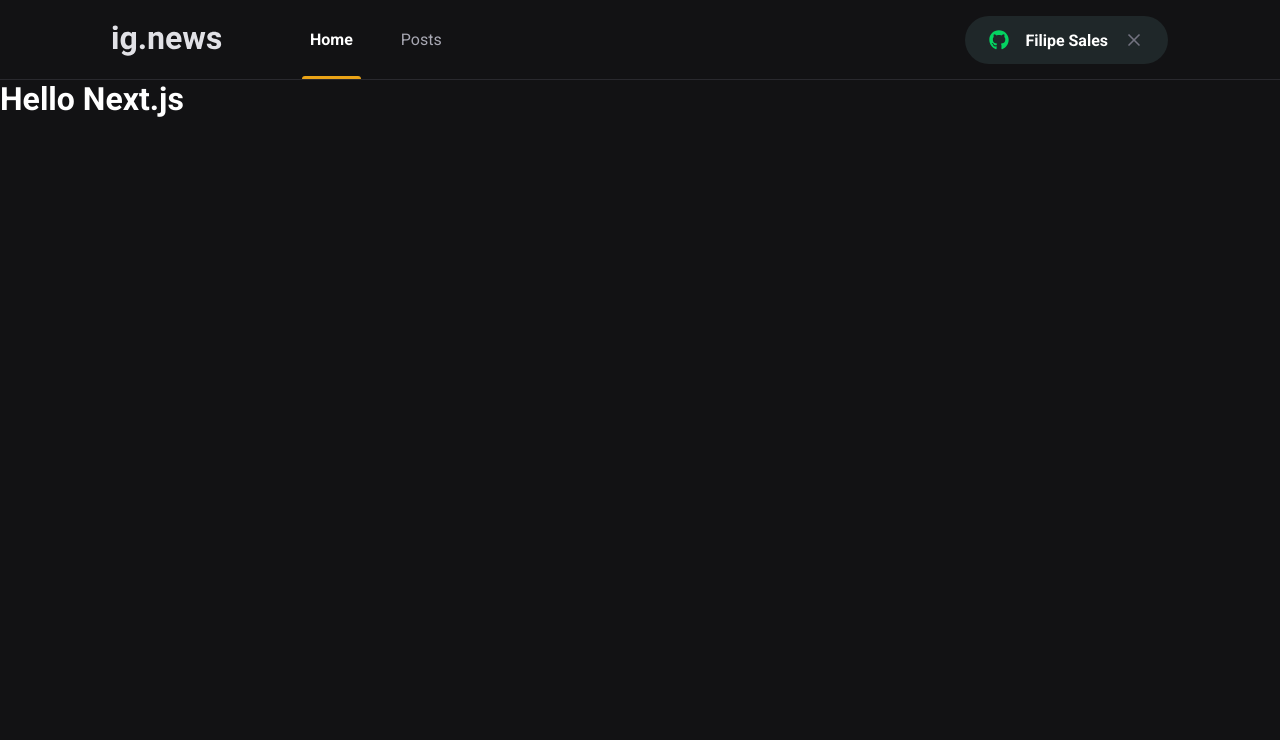
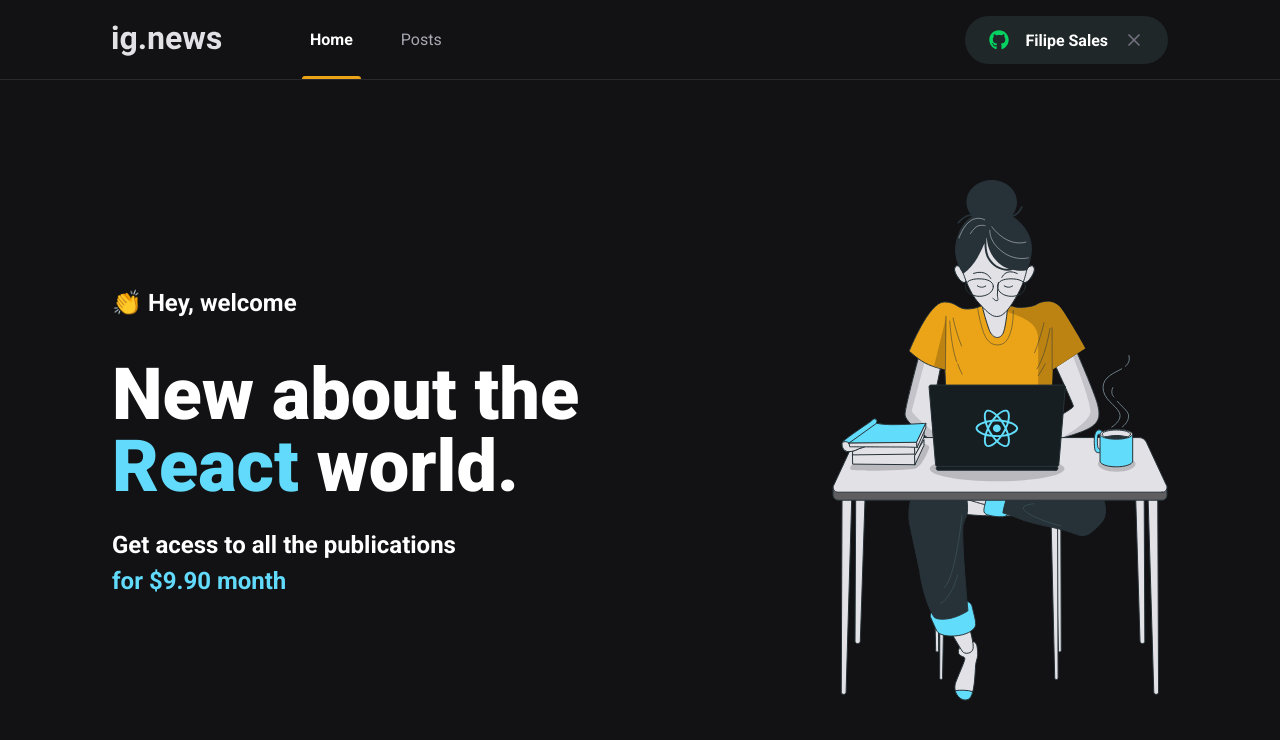
Before and after one commit to filipesalesaraujo/ignews, a Next.js app: page / in a window 1280 px wide. Shown: the top 740 px of the page. Built offline with nearby package versions, Linux system fonts and the light colour scheme.

Commit message:
Página Home

```diff
--- /dev/null
+++ b/src/pages/home.module.scss
@@ -0,0 +1,37 @@
+.contentContainer {
+  max-width: 1120px;
+  margin: 0 auto;
+  padding: 0 2rem;
+  height: calc(100vh - 5rem);
+
+  display: flex;
+  align-items: center;
+  justify-content: space-between;
+}
+
+.hero {
+  max-width: 600px;
+
+  > span {
+    font-size: 1.5rem;
+    font-weight: bold;
+  }
+  h1 {
+    font-size: 4.5rem;
+    line-height: 4.5rem;
+    font-weight: 900;
+    margin-top: 2.5rem;
+    span {
+      color: var(--cyan-500);
+    }
+  }
+  p {
+    font-size: 1.5rem;
+    line-height: 2.25rem;
+    margin-top: 1.5rem;
+    span {
+      color: var(--cyan-500);
+      font-weight: bold;
+    }
+  }
+}
--- a/src/pages/index.tsx
+++ b/src/pages/index.tsx
@@ -1,11 +1,26 @@
 import Head from "next/head";
+import styles from "./home.module.scss";
 export default function Home() {
   return (
     <>
       <Head>
         <title>Home | ig.news</title>
       </Head>
-      <h1>Hello Next.js</h1>
+      <h1>
+        <main className={styles.contentContainer}>
+          <section className={styles.hero}>
+            <span>👏 Hey, welcome</span>
+            <h1>
+              New about the <span>React</span> world.
+            </h1>
+            <p>
+              Get acess to all the publications <br />
+              <span>for $9.90 month</span>
+            </p>
+          </section>
+          <img src="/images/avatar.svg" alt="Girl coding" />
+        </main>
+      </h1>
     </>
   );
 }
```
